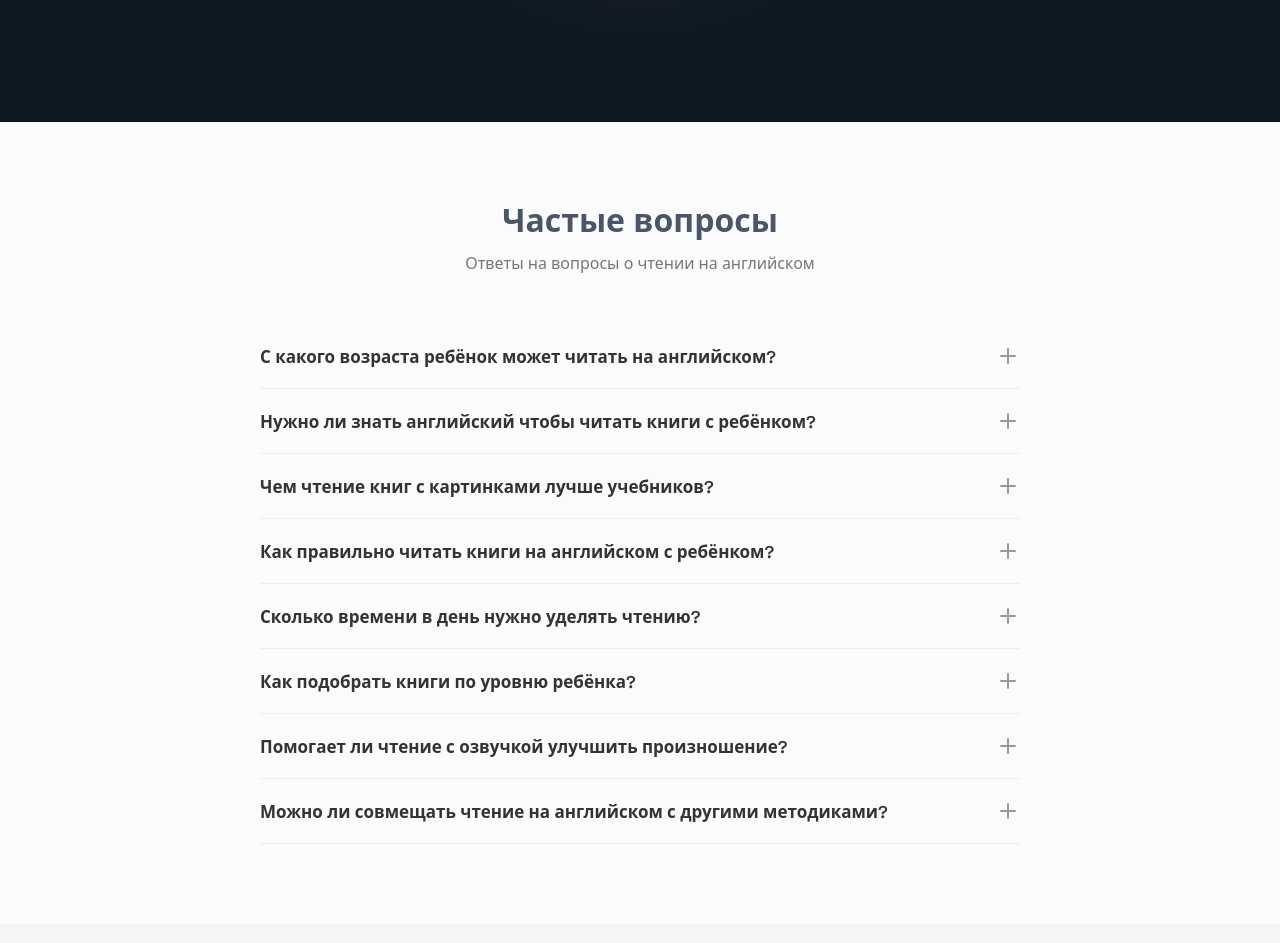
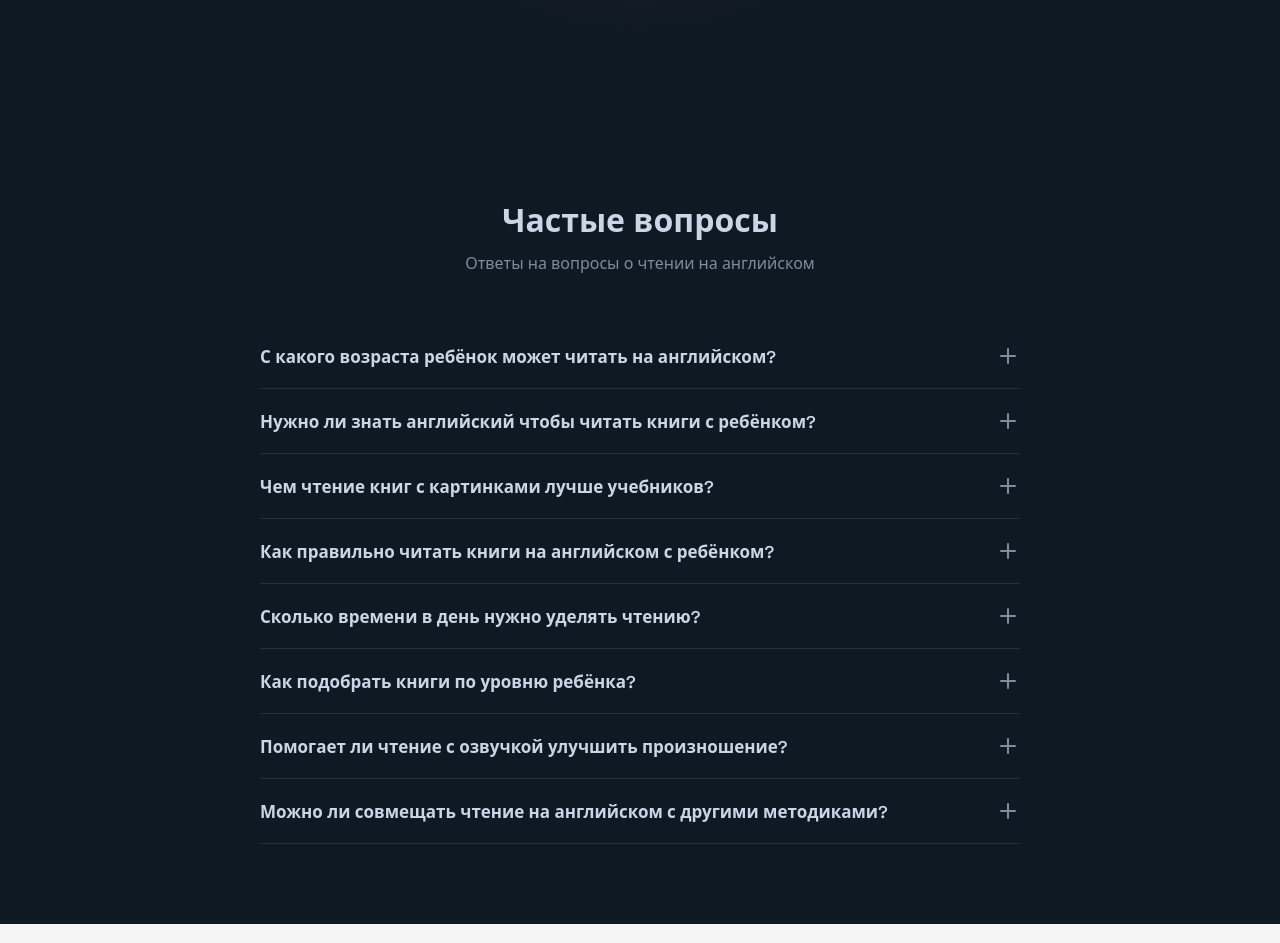
Before and after one commit to kamihadze/read.bukaluka.ru, a website built with Vite: page index.html in a window 1280 px wide. Shown: the part 3720-4663 px from the top of the page. Built offline with nearby package versions, Linux system fonts and the light colour scheme; some packages are replaced by stand-ins of ours; a web font is replaced by a local one.

Commit message:
FAQ: исправлены контрасты под палитру сайта

```diff
--- a/src/styles/faq.css
+++ b/src/styles/faq.css
@@ -1,5 +1,6 @@
 .faq-section {
   padding: 80px 0;
+  background: var(--c-dark);
 }
 
 .faq-header {
@@ -11,11 +12,12 @@
   font-size: 32px;
   font-weight: 800;
   margin-bottom: 12px;
+  color: var(--c-text-on-dark);
 }
 
 .faq-header p {
   font-size: 16px;
-  color: #777;
+  color: var(--c-text-on-dark-muted);
 }
 
 .faq-list {
@@ -24,7 +26,7 @@
 }
 
 .faq-item {
-  border-bottom: 1px solid #eee;
+  border-bottom: 1px solid rgba(255, 255, 255, 0.1);
 }
 
 .faq-question {
@@ -39,14 +41,14 @@
   font-family: inherit;
   font-size: 17px;
   font-weight: 600;
-  color: #333;
+  color: var(--c-text-on-dark);
   text-align: left;
   cursor: pointer;
   transition: color 0.3s ease;
 }
 
 .faq-question:hover {
-  color: #555;
+  color: var(--c-gold);
 }
 
 .faq-icon {
@@ -61,7 +63,7 @@
 .faq-icon::after {
   content: '';
   position: absolute;
-  background: #999;
+  background: var(--c-text-on-dark-muted);
   border-radius: 2px;
   transition: transform 0.3s ease;
 }
@@ -94,7 +96,7 @@
   padding: 0 0 20px;
   font-size: 15px;
   line-height: 1.7;
-  color: #666;
+  color: var(--c-text-on-dark-muted);
 }
 
 .faq-item.open .faq-answer {
```
